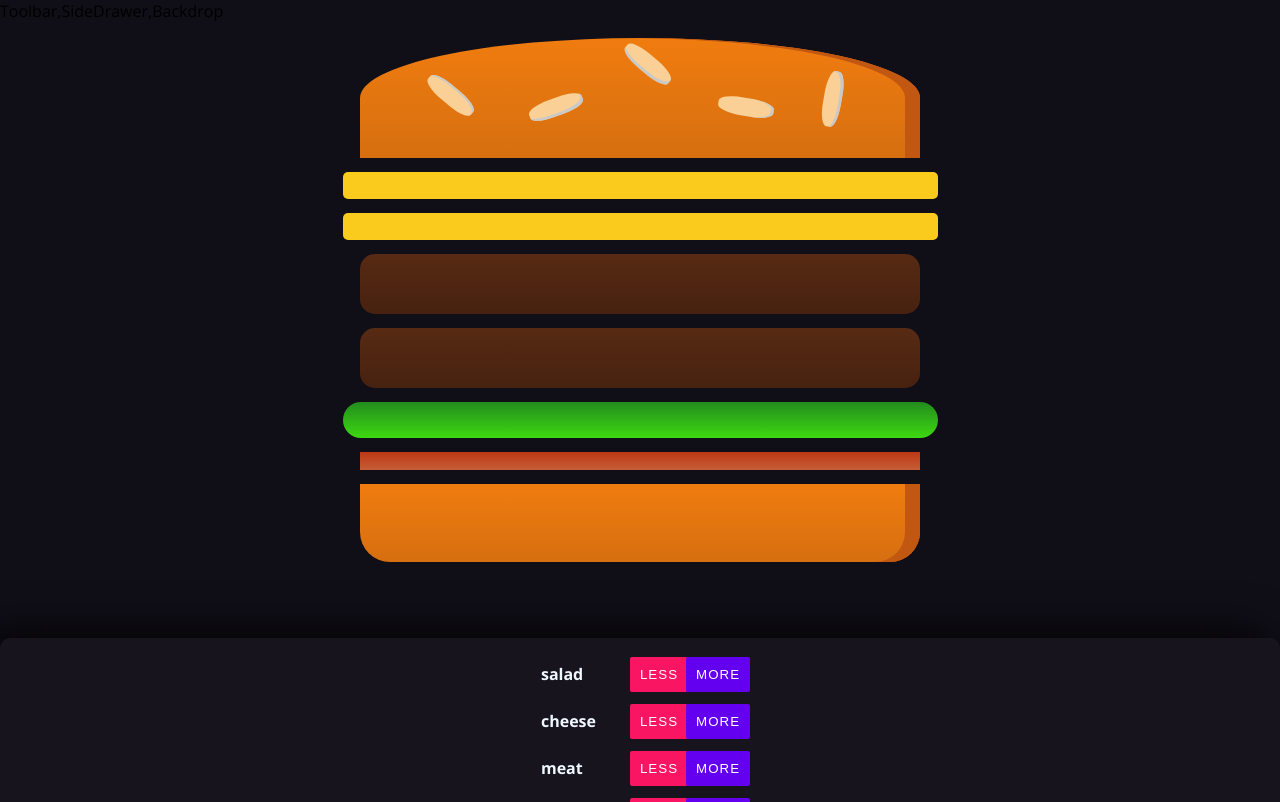
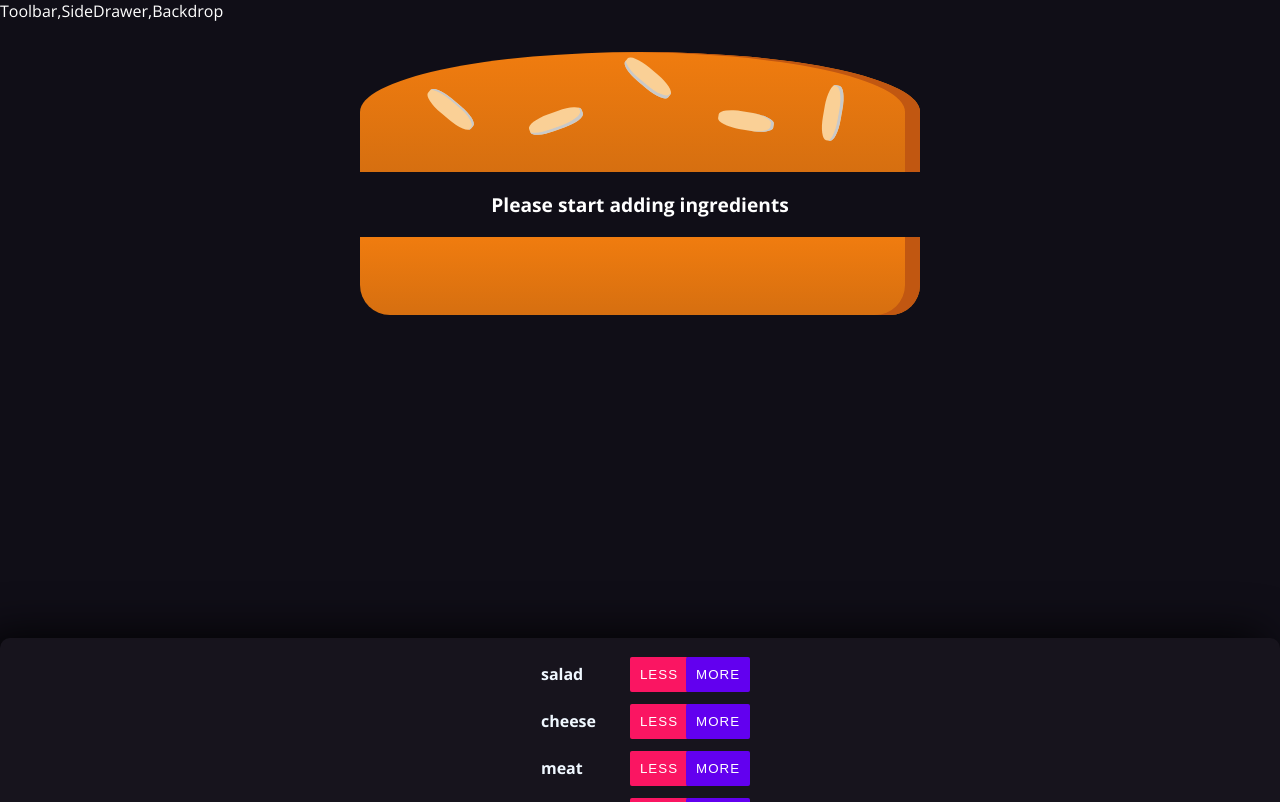
Before and after one commit to omdev74/Burger-Builder, a React (Create React App) app: page / in a window 1280 px wide. Shown: the top 802 px of the page. Built offline with nearby package versions, Linux system fonts and the light colour scheme.

Commit message:
@0.8.17 Connecting State to Build Controls(More).

```diff
--- a/src/components/Burger/BuildControls/BuildControl/BuildControl.js
+++ b/src/components/Burger/BuildControls/BuildControl/BuildControl.js
@@ -4,7 +4,9 @@
         <div className={classes.BuildControl}>
                 <div className={classes.Label}>{props.label}</div>
                 <button className={classes.Less}>Less</button>
-                <button className={classes.More}>More</button>
+                <button
+                className={classes.More}
+                onClick={props.added}>More</button>
         </div>
         );
 
--- a/src/components/Burger/BuildControls/BuildControls.js
+++ b/src/components/Burger/BuildControls/BuildControls.js
@@ -10,7 +10,10 @@
 ];
 const buildControls =(props)=>(<div className={classes.BuildControls}>
     {controls.map(ctrl =>(
-    <BuildControl key={ctrl.label} label={ctrl.label}/>
+    <BuildControl
+    key={ctrl.label}
+    label={ctrl.label}
+    added={()=>props.ingredientAdded(ctrl.type)}/>
     ))}
     </div>)
 export default buildControls;
--- a/src/components/Burger/Burger.module.css
+++ b/src/components/Burger/Burger.module.css
@@ -2,11 +2,14 @@
     width: 100%;
     margin: auto;
     height: 250px;
-    /* overflow: scroll; */
+    overflow: scroll;
     text-align: center;
     font-weight: bold;
     font-size: 1.2rem;
 }
+.Burger::-webkit-scrollbar {
+    display: none;
+  }
 
 @media (min-width: 500px) and (min-height: 400px) {
     .Burger {
--- a/src/containers/BurgerBuilder/BurgerBuilder.js
+++ b/src/containers/BurgerBuilder/BurgerBuilder.js
@@ -2,20 +2,42 @@
 import Burger from "../../components/Burger/Burger";
 import Aux from "../../hoc/Auxiliary";
 import BuildControls from "../../components/Burger/BuildControls/BuildControls";
+
+const INGREDIENT_PRICES={
+            cheese:20,
+            meat:40,
+            salad:20,
+            bacon:15
+}
+
 class BurgerBuilder extends Component{
     state={
         ingredients:{
-            cheese:2,
-            meat:2,
-            salad:1,
-            bacon:1
-        }
+            cheese:0,
+            meat:0,
+            salad:0,
+            bacon:0
+        },
+        totalPrice:4
+    }
+    addIngredientHandler=(type)=>{
+        const oldCount = this.state.ingredients[type];
+        const updatedCount = oldCount +1;
+        const updatedIngredients={
+            ...this.state.ingredients
+        };
+        updatedIngredients[type]= updatedCount;
+        const priceAddition = INGREDIENT_PRICES;
+        const oldPrice = this.state.totalPrice;
+        const newPrice = oldPrice+priceAddition;
+        this.setState({ingredients:updatedIngredients,totalPrice:newPrice});
     }
     render(){
         return(
         <Aux>
             <Burger ingredients={this.state.ingredients}/>
-            <BuildControls/>
+            <BuildControls
+            ingredientAdded={this.addIngredientHandler}/>
         </Aux>);
     }
 }
--- a/src/index.module.css
+++ b/src/index.module.css
@@ -6,6 +6,10 @@
   -webkit-font-smoothing: antialiased;
   -moz-osx-font-smoothing: grayscale; */
   font-family:Open Sans,sans-serif;
+  color: white;
+}
+body::-webkit-scrollbar {
+  display: none;
 }
 
 code {
```
Also changed, not shown: 1 other file (tests, documents, lock files or other folders).
